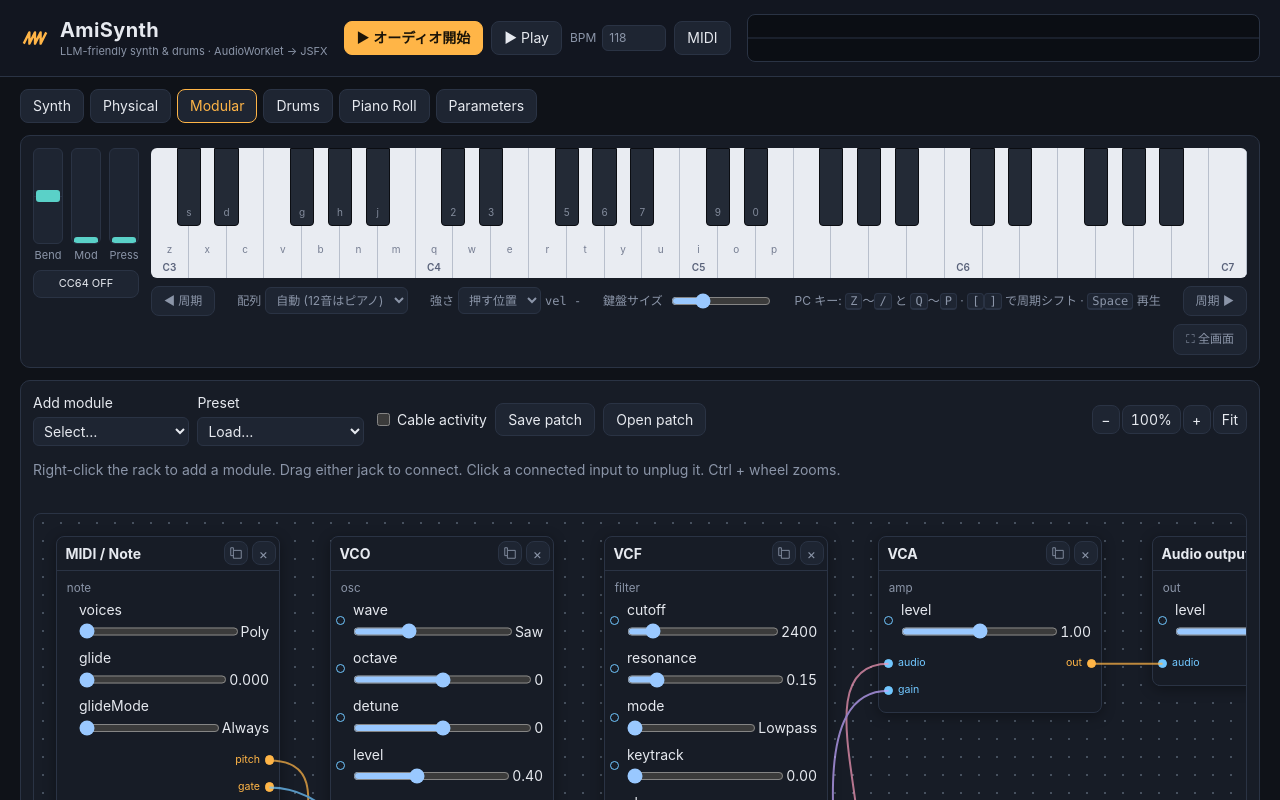
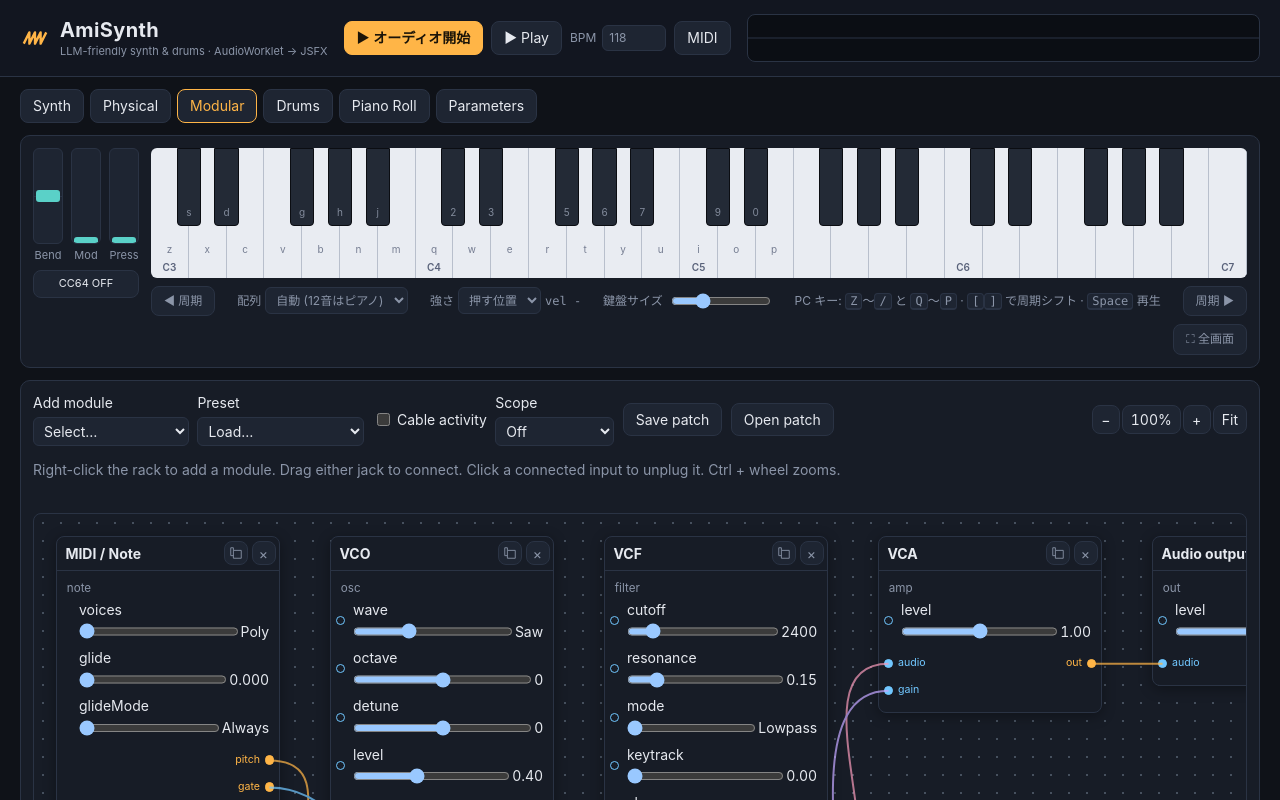
Before and after one commit to Lenqth/AmiSynth, a Svelte app: page / in a window 1280 px wide. Both pictures are taken after a click on the button "Modular". Shown: the top 800 px of the page. Built offline with nearby package versions, Linux system fonts and the light colour scheme.

Commit message:
Add a Web Modular signal scope

```diff
--- a/src/dsp/modular.js
+++ b/src/dsp/modular.js
@@ -522,6 +522,21 @@ export function modular_meter_enable(s, enabled) {
     direction: new Int8Array(count),
     turns: new Uint32Array(count),
   } : null;
+  if (enabled) modular_scope_select(s, s.scopeKey);
+}
+
+export function modular_scope_select(s, key) {
+  s.scopeKey = key;
+  if (!s.meter) return;
+  const [id, port] = typeof key === 'string' ? key.split('/') : [];
+  const index = s.graph.nodes.findIndex(n => n.id === id && MODULAR_TYPES[n.type].outputs.includes(port));
+  s.meter.scope = index < 0 ? null : { key, index, port, samples: new Float32Array(1024), write: 0, count: 0 };
+}
+
+function captureScope(scope, voice) {
+  scope.samples[scope.write] = voice ? voice.signals[scope.index][scope.port] : 0;
+  scope.write = (scope.write + 1) % scope.samples.length;
+  scope.count = Math.min(scope.count + 1, scope.samples.length);
 }
 
 // One entry per cable source since the last snapshot: span is the peak-to-peak
@@ -535,6 +550,12 @@ export function modular_meter_snapshot(s) {
     level: Math.max(Math.abs(low[i]), Math.abs(high[i])),
     rate: seconds > 0 ? turns[i] / 2 / seconds : 0,
   });
+  const scope = s.meter.scope;
+  if (scope?.count) {
+    const start = (scope.write - scope.count + scope.samples.length) % scope.samples.length;
+    const waveform = Array.from({ length: scope.count }, (_, i) => scope.samples[(start + i) % scope.samples.length]);
+    signals.push({ key: scope.key, waveform, seconds: (scope.count - 1) / s.sampleRate });
+  }
   low.fill(Infinity);
   high.fill(-Infinity);
   turns.fill(0);
@@ -823,5 +844,6 @@ export function modular_render(s) {
     s.meter.remaining = s.meter.interval;
     s.meter.interval = s.meter.interval === 17 ? 15 : s.meter.interval + 1;
   }
+  if (s.meter?.scope) captureScope(s.meter.scope, meterVoice);
   s.out_l = s.out_r = Math.tanh(out);
 }
--- a/src/ui/ModularRack.svelte
+++ b/src/ui/ModularRack.svelte
@@ -7,6 +7,8 @@
 
   let { patch = defaultModularPatch(), onchange = () => {}, signalSource = null } = $props();
   let showSignals = $state(false);
+  let probe = $state('');
+  let trace = $state(null);
   // Smoothed cable activity per source key: swing and level (0..1), dash period and offset.
   let flow = $state({});
   let menu = $state(null);
@@ -30,6 +32,19 @@
   let observer;
   const graph = $derived(compileModularPatch(patch).patch);
   const nodes = $derived(graph.nodes);
+  const probes = $derived(nodes.flatMap(n => MODULAR_TYPES[n.type].outputs.map(port => ({
+    key: n.id + '/' + port, label: n.id + '.' + port,
+  }))));
+  const scope = $derived(probes.some(item => item.key === probe) ? probe : '');
+  const scopePlot = $derived.by(() => {
+    if (!trace?.waveform.length) return null;
+    const samples = trace.waveform;
+    const min = Math.min(...samples), max = Math.max(...samples);
+    const lower = Math.min(0, min), span = Math.max(0.01, max - lower, -lower);
+    const y = value => 72 - (value - lower) * 64 / span;
+    const points = samples.map((value, i) => `${4 + i * 312 / Math.max(1, samples.length - 1)},${y(value)}`).join(' ');
+    return { points, zero: y(0), last: samples.at(-1), min, max, ms: trace.seconds * 1000 };
+  });
   const cardWidth = 224;
   const columnPitch = 274;
   const rowPitch = 420;
@@ -78,9 +93,14 @@
   });
 
   $effect(() => {
-    if (!showSignals || !signalSource) return;
+    const source = scope;
+    if ((!showSignals && !source) || !signalSource) return;
     let targets = {};
-    signalSource.setModularSignals(signals => targets = Object.fromEntries(signals.map(signal => [signal.key, signal])));
+    signalSource.setModularSignals(signals => {
+      targets = Object.fromEntries(signals.filter(signal => !signal.waveform).map(signal => [signal.key, signal]));
+      trace = signals.find(signal => signal.waveform && signal.key === source) ?? null;
+    }, source);
+    if (!showSignals) return () => { signalSource.setModularSignals(null); trace = null; };
     const still = matchMedia('(prefers-reduced-motion: reduce)').matches;
     let previous = performance.now();
     let frame = requestAnimationFrame(function step(now) {
@@ -106,6 +126,7 @@
       cancelAnimationFrame(frame);
       signalSource.setModularSignals(null);
       flow = {};
+      trace = null;
     };
   });
 
@@ -425,7 +446,12 @@
         {#each MODULAR_PRESETS as preset, i}<option value={i}>{preset.name}</option>{/each}
       </select>
     </label>
-    {#if signalSource}<label class="signal-toggle"><input type="checkbox" bind:checked={showSignals} /> Cable activity</label>{/if}
+    {#if signalSource}
+      <label class="signal-toggle"><input type="checkbox" bind:checked={showSignals} /> Cable activity</label>
+      <label>Scope <select bind:value={probe}><option value="">Off</option>
+        {#each probes as item (item.key)}<option value={item.key}>{item.label}</option>{/each}
+      </select></label>
+    {/if}
     <button onclick={download}>Save patch</button>
     <button onclick={() => file.click()}>Open patch</button>
     <input type="file" accept=".json,application/json" hidden bind:this={file} onchange={upload} />
@@ -436,6 +462,18 @@
       <button title="Fit all modules in view" onclick={zoomToFit}>Fit</button>
     </div>
   </div>
+  {#if scope}
+    <div class="scope-panel" aria-label="Signal scope">
+      <svg viewBox="0 0 320 80" role="img" aria-label="Signal waveform">
+        {#if scopePlot}
+          <line x1="4" x2="316" y1={scopePlot.zero} y2={scopePlot.zero} stroke="currentColor" opacity="0.35" />
+          <polyline points={scopePlot.points} fill="none" stroke="currentColor" />
+        {/if}
+      </svg>
+      {#if scopePlot}<small>Value {scopePlot.last.toFixed(3)} · Min {scopePlot.min.toFixed(3)} · Max {scopePlot.max.toFixed(3)} · {scopePlot.ms.toFixed(1)} ms</small>
+      {:else}<small>Waiting for signal</small>{/if}
+    </div>
+  {/if}
   <p class="muted hint">Right-click the rack to add a module. Drag either jack to connect. Click a connected input to unplug it. Ctrl + wheel zooms.</p>
   {#if error}<p role="alert" class="error">{error}</p>{/if}
   <p class="muted selection" role="status">
@@ -608,5 +646,7 @@
   .modular-cable { display:flex; align-items:center; gap:0.4rem; border:1px solid; border-radius:6px; padding:0.15rem 0.35rem }
   .macros label { display:grid; gap:0.35rem; font-size:0.8rem }
   .macros input { width:6rem }
+  .scope-panel { width:min(100%, 320px); margin:0.5rem 0; }
+  .scope-panel svg { display:block; width:100%; background:var(--panel, #172033); color:#71c7ff; }
   h4 { margin:0.8rem 0 0.5rem }
 </style>
--- a/src/worklets/modular-processor.js
+++ b/src/worklets/modular-processor.js
@@ -1,4 +1,4 @@
-import { defaultModularPatch, modular_all_notes_off, modular_init, modular_meter_enable, modular_meter_snapshot, modular_midi, modular_render, modular_set_patch } from '../dsp/modular.js';
+import { defaultModularPatch, modular_all_notes_off, modular_init, modular_meter_enable, modular_meter_snapshot, modular_midi, modular_render, modular_scope_select, modular_set_patch } from '../dsp/modular.js';
 import { registerAmiProcessor } from './processor-base.js';
 
 registerAmiProcessor('amisynth-modular', {
@@ -12,6 +12,7 @@ registerAmiProcessor('amisynth-modular', {
   visualize: modular_meter_enable,
   vizInterval: Math.max(1, Math.round(sampleRate / 128 / 24)),
   message(s, msg) {
+    if (msg.type === 'scope') modular_scope_select(s, msg.key);
     if (msg.type === 'patch') {
       try { modular_set_patch(s, msg.patch || defaultModularPatch()); }
       catch (e) { console.warn('[AmiSynth Modular] invalid patch', e); }
```
Also changed, not shown: src/lib/engine.js, 1 other file (tests, documents, lock files or other folders).
